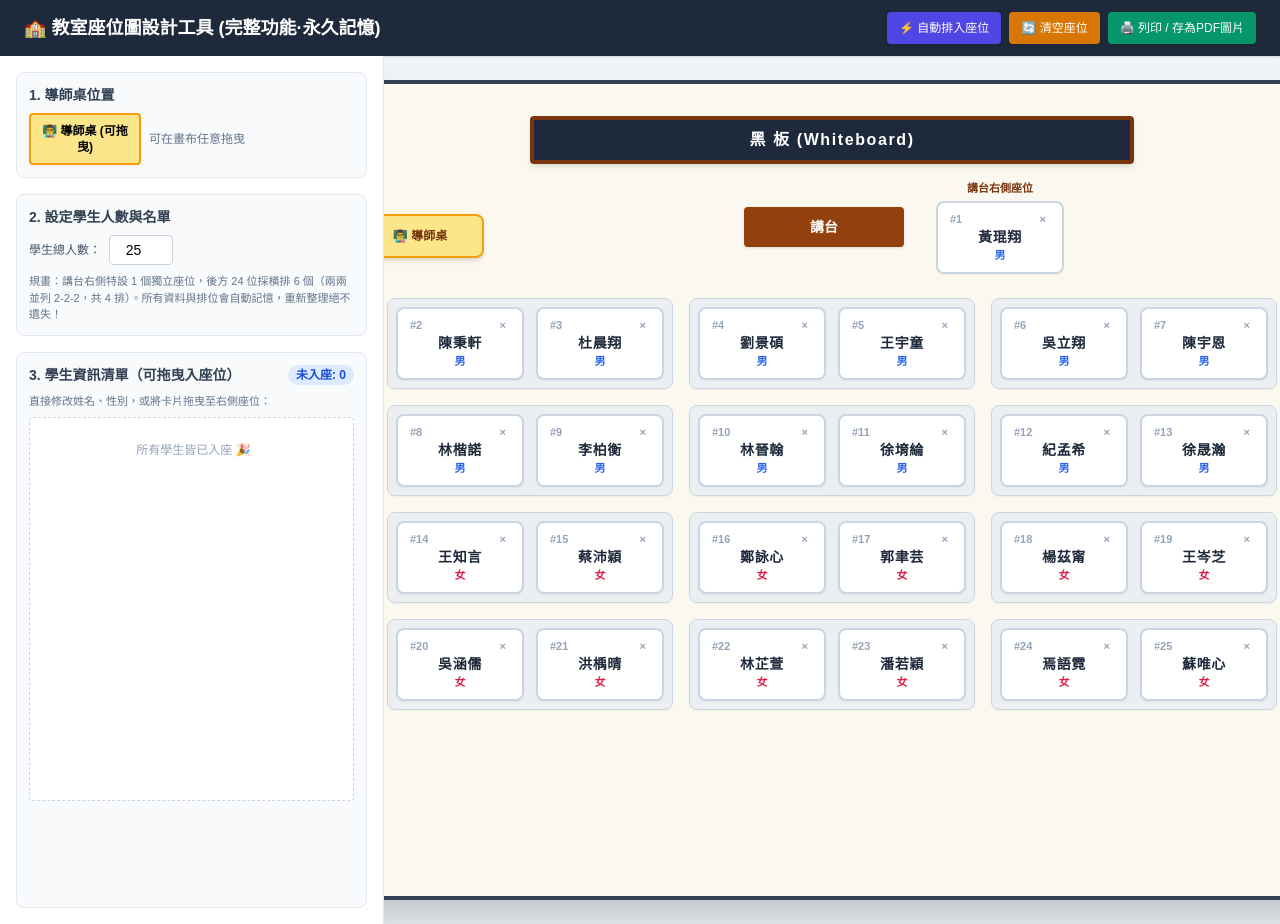
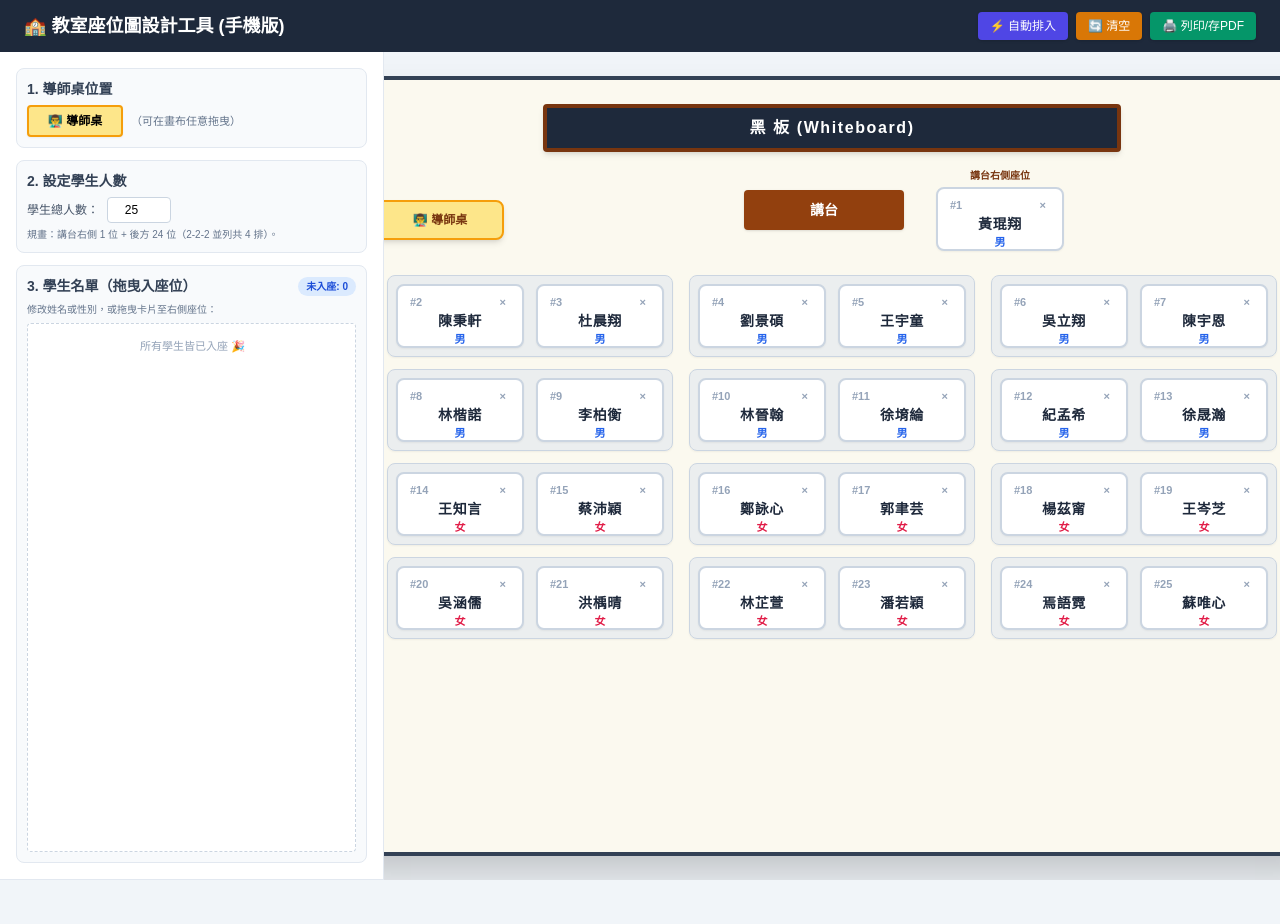
Before and after one commit to Yxinang/-309, a plain HTML site: page index.html in a window 1280 px wide. After the commit the page ends 880 px from the top, so only its background shows below. Drawn offline with nearby package versions, Linux system fonts and the light colour scheme.

Commit message:
Update index.html

```diff
--- a/index.html
+++ b/index.html
@@ -3,12 +3,13 @@
 <head>
     <meta charset="UTF-8">
     <meta name="viewport" content="width=device-width, initial-scale=1.0">
-    <title>教室座位圖設計工具 (Classroom Seating Planner)</title>
+    <title>教室座位圖設計工具 (手機與電腦響應式版)</title>
     <!-- 引入 Tailwind CSS -->
     <script src="https://cdn.tailwindcss.com"></script>
     <style>
         body {
             font-family: "Microsoft JhengHei", "Noto Sans TC", Arial, sans-serif;
+            touch-action: manipulation;
         }
         .student-chip {
             cursor: grab;
@@ -26,11 +27,11 @@
             border-color: #3b82f6;
             transform: scale(1.03);
         }
-        /* 列印與存成PDF專用樣式，確保 100% 清晰且不跑版 */
+        /* 列印與存成PDF專用樣式 */
         @media print {
             body { background: white !important; }
             header, aside { display: none !important; }
-            main { padding: 0 !important; }
+            main { padding: 0 !important; width: 100% !important; }
             #classroom-canvas { border: none !important; box-shadow: none !important; width: 100% !important; height: auto !important; background: white !important; }
         }
     </style>
@@ -38,88 +39,90 @@
 <body class="bg-slate-100 min-h-screen flex flex-col">
 
     <!-- 頂部導覽列 -->
-    <header class="bg-slate-800 text-white shadow px-6 py-3 flex justify-between items-center">
-        <h1 class="text-lg font-bold flex items-center gap-2">
-            🏫 教室座位圖設計工具 (完整功能·永久記憶)
+    <header class="bg-slate-800 text-white shadow px-4 sm:px-6 py-3 flex flex-col sm:flex-row justify-between items-center gap-2">
+        <h1 class="text-base sm:text-lg font-bold flex items-center gap-2 text-center sm:text-left">
+            🏫 教室座位圖設計工具 (手機版)
         </h1>
-        <div class="flex gap-2">
-            <button onclick="autoAssign()" class="bg-indigo-600 hover:bg-indigo-500 text-white px-3 py-2 rounded text-xs font-medium flex items-center gap-1 shadow transition">
-                ⚡ 自動排入座位
+        <div class="flex flex-wrap gap-2 justify-center">
+            <button onclick="autoAssign()" class="bg-indigo-600 hover:bg-indigo-500 text-white px-3 py-1.5 rounded text-xs font-medium shadow transition">
+                ⚡ 自動排入
             </button>
-            <button onclick="clearSeats()" class="bg-amber-600 hover:bg-amber-500 text-white px-3 py-2 rounded text-xs font-medium flex items-center gap-1 shadow transition">
-                🔄 清空座位
+            <button onclick="clearSeats()" class="bg-amber-600 hover:bg-amber-500 text-white px-3 py-1.5 rounded text-xs font-medium shadow transition">
+                🔄 清空
             </button>
-            <button onclick="window.print()" class="bg-emerald-600 hover:bg-emerald-500 text-white px-3 py-2 rounded text-xs font-medium flex items-center gap-1 shadow transition">
-                🖨️ 列印 / 存為PDF圖片
+            <button onclick="window.print()" class="bg-emerald-600 hover:bg-emerald-500 text-white px-3 py-1.5 rounded text-xs font-medium shadow transition">
+                🖨️ 列印/存PDF
             </button>
         </div>
     </header>
 
-    <div class="flex flex-1 overflow-hidden">
-        <!-- 左側控制與學生待命區 -->
-        <aside class="w-96 bg-white border-r border-slate-200 flex flex-col p-4 gap-4 overflow-y-auto shadow-sm">
+    <!-- 主內容區：手機直式自動上下堆疊，電腦橫式左右並排 -->
+    <div class="flex flex-col lg:flex-row flex-1 overflow-hidden">
+
+        <!-- 左側/上方控制與學生待命區 -->
+        <aside class="w-full lg:w-96 bg-white border-b lg:border-r border-slate-200 flex flex-col p-4 gap-3 shadow-sm max-h-96 lg:max-h-none overflow-y-auto">
 
             <!-- 步驟 1：導師桌設定 -->
-            <div class="border border-slate-200 rounded-lg p-3 bg-slate-50">
-                <h2 class="font-bold text-slate-700 text-sm mb-2">1. 導師桌位置</h2>
+            <div class="border border-slate-200 rounded-lg p-2.5 bg-slate-50">
+                <h2 class="font-bold text-slate-700 text-xs sm:text-sm mb-1.5">1. 導師桌位置</h2>
                 <div class="flex items-center gap-2">
-                    <div id="teacher-seat" class="bg-amber-200 border-2 border-amber-500 rounded p-2 text-center text-xs font-bold w-28 shadow-sm cursor-move">
-                        👨‍🏫 導師桌 (可拖曳)
+                    <div id="teacher-seat" class="bg-amber-200 border-2 border-amber-500 rounded p-1.5 text-center text-xs font-bold w-24 shadow-sm cursor-move">
+                        👨‍🏫 導師桌
                     </div>
-                    <span class="text-xs text-slate-500">可在畫布任意拖曳</span>
+                    <span class="text-[11px] text-slate-500">（可在畫布任意拖曳）</span>
                 </div>
             </div>
 
-            <!-- 步驟 2：學生人數與排版說明 -->
-            <div class="border border-slate-200 rounded-lg p-3 bg-slate-50">
-                <h2 class="font-bold text-slate-700 text-sm mb-2">2. 設定學生人數與名單</h2>
-                <div class="flex items-center gap-2 mb-2">
+            <!-- 步驟 2：學生人數與說明 -->
+            <div class="border border-slate-200 rounded-lg p-2.5 bg-slate-50">
+                <h2 class="font-bold text-slate-700 text-xs sm:text-sm mb-1.5">2. 設定學生人數</h2>
+                <div class="flex items-center gap-2 mb-1">
                     <label class="text-xs text-slate-600">學生總人數：</label>
-                    <input type="number" id="student-count" min="1" max="40" value="25" onchange="updateStudentCount()" class="w-16 border border-slate-300 rounded px-2 py-1 text-sm text-center">
+                    <input type="number" id="student-count" min="1" max="40" value="25" onchange="updateStudentCount()" class="w-16 border border-slate-300 rounded px-2 py-1 text-xs text-center">
                 </div>
-                <p class="text-[11px] text-slate-500">規畫：講台右側特設 1 個獨立座位，後方 24 位採橫排 6 個（兩兩並列 2-2-2，共 4 排）。所有資料與排位會自動記憶，重新整理絕不遺失！</p>
+                <p class="text-[10px] text-slate-500">規畫：講台右側 1 位 + 後方 24 位（2-2-2 並列共 4 排）。</p>
             </div>
 
             <!-- 步驟 3：學生資訊與待命區 -->
-            <div class="border border-slate-200 rounded-lg p-3 bg-slate-50 flex-1 flex flex-col">
-                <div class="flex justify-between items-center mb-2">
-                    <h2 class="font-bold text-slate-700 text-sm">3. 學生資訊清單（可拖曳入座位）</h2>
-                    <span id="unassigned-count" class="text-xs bg-blue-100 text-blue-700 font-semibold px-2 py-0.5 rounded-full">未入座: 0</span>
+            <div class="border border-slate-200 rounded-lg p-2.5 bg-slate-50 flex-1 flex flex-col min-h-[160px]">
+                <div class="flex justify-between items-center mb-1.5">
+                    <h2 class="font-bold text-slate-700 text-xs sm:text-sm">3. 學生名單（拖曳入座位）</h2>
+                    <span id="unassigned-count" class="text-[10px] bg-blue-100 text-blue-700 font-semibold px-2 py-0.5 rounded-full">未入座: 0</span>
                 </div>
-                <p class="text-[11px] text-slate-500 mb-2">直接修改姓名、性別，或將卡片拖曳至右側座位：</p>
+                <p class="text-[10px] text-slate-500 mb-1.5">修改姓名或性別，或拖曳卡片至右側座位：</p>
 
                 <!-- 待命學生卡片容器 -->
-                <div id="student-pool" class="flex flex-col gap-1.5 overflow-y-auto flex-1 max-h-96 pr-1 border border-dashed border-slate-300 p-2 rounded bg-white" ondragover="allowDrop(event)" ondragleave="removeDropStyle(event)" ondrop="dropToPool(event)">
+                <div id="student-pool" class="flex flex-col gap-1 overflow-y-auto flex-1 h-36 lg:h-auto pr-1 border border-dashed border-slate-300 p-1.5 rounded bg-white" ondragover="allowDrop(event)" ondragleave="removeDropStyle(event)" ondrop="dropToPool(event)">
                     <!-- 動態生成學生 -->
                 </div>
             </div>
 
         </aside>
 
-        <!-- 右側互動畫布區 -->
-        <main class="flex-1 p-6 flex flex-col items-center justify-center overflow-auto relative">
+        <!-- 右側/下方互動畫布區 -->
+        <main class="flex-1 p-4 sm:p-6 flex flex-col items-center justify-center overflow-auto relative bg-slate-100">
 
-            <!-- 教室畫布外框 -->
-            <div id="classroom-canvas" class="w-[1080px] h-[820px] bg-amber-50/70 border-4 border-slate-700 rounded-xl relative shadow-2xl overflow-hidden flex flex-col items-center pt-8 px-8 pb-8">
+            <!-- 教室畫布外框 (支援手機縮放滑動) -->
+            <div id="classroom-canvas" class="w-[1020px] h-[780px] bg-amber-50/70 border-4 border-slate-700 rounded-xl relative shadow-2xl overflow-hidden flex flex-col items-center pt-6 px-6 pb-6 scale-[0.85] sm:scale-100 origin-top">
 
                 <!-- 黑板 -->
-                <div class="w-3/5 h-12 bg-slate-800 border-4 border-amber-900 rounded flex items-center justify-center text-white font-bold shadow-md tracking-widest text-base mb-4">
+                <div class="w-3/5 h-12 bg-slate-800 border-4 border-amber-900 rounded flex items-center justify-center text-white font-bold shadow-md tracking-widest text-sm sm:text-base mb-4">
                     黑 板 (Whiteboard)
                 </div>
 
                 <!-- 講台與講台右側特別座位區 -->
-                <div class="w-full flex justify-center items-center gap-8 mb-6 px-8 relative">
-                    <!-- 左側平衡空間佔位 -->
+                <div class="w-full flex justify-center items-center gap-6 sm:gap-8 mb-6 px-6 relative">
+                    <!-- 左側平衡空間 -->
                     <div class="w-28"></div>
 
                     <!-- 中間講台 -->
-                    <div class="w-40 h-10 bg-amber-800 rounded shadow flex items-center justify-center text-white text-sm font-bold">
+                    <div class="w-36 sm:w-40 h-9 sm:h-10 bg-amber-800 rounded shadow flex items-center justify-center text-white text-xs sm:text-sm font-bold">
                         講台
                     </div>
 
                     <!-- 右側講台旁特別座位 (Seat 1) -->
                     <div class="flex flex-col items-center">
-                        <span class="text-[11px] text-amber-900 font-bold mb-1">講台右側座位</span>
+                        <span class="text-[10px] text-amber-900 font-bold mb-1">講台右側座位</span>
                         <div id="front-special-seat-container">
                             <!-- 動態填入 Seat 1 -->
                         </div>
@@ -127,12 +130,12 @@
                 </div>
 
                 <!-- 導師桌（畫布內可自由拖曳） -->
-                <div id="canvas-teacher" class="absolute bg-amber-200 border-2 border-amber-500 rounded-lg p-3 text-center shadow-md w-32 cursor-move z-20" style="top: 130px; left: 60px;">
+                <div id="canvas-teacher" class="absolute bg-amber-200 border-2 border-amber-500 rounded-lg p-2.5 text-center shadow-md w-28 sm:w-32 cursor-move z-20" style="top: 120px; left: 50px;">
                     <div class="text-xs font-bold text-amber-900">👨‍🏫 導師桌</div>
                 </div>
 
                 <!-- 後方 24 位座位矩陣容器 -->
-                <div id="seats-grid" class="flex flex-col gap-4 items-center relative z-10 w-full px-6">
+                <div id="seats-grid" class="flex flex-col gap-3 items-center relative z-10 w-full px-4">
                     <!-- 後方 24 個座位生成於此 -->
                 </div>
 
@@ -172,13 +175,13 @@
 
         let students = [];
         let seatingAssignments = {};
-        let teacherPos = { top: 130, left: 60 };
+        let teacherPos = { top: 120, left: 50 };
 
         function loadFromLocalStorage() {
             try {
-                const savedStudents = localStorage.getItem('seating_students_v7');
-                const savedAssignments = localStorage.getItem('seating_assignments_v7');
-                const savedTeacherPos = localStorage.getItem('seating_teacher_pos_v7');
+                const savedStudents = localStorage.getItem('seating_students_v8');
+                const savedAssignments = localStorage.getItem('seating_assignments_v8');
+                const savedTeacherPos = localStorage.getItem('seating_teacher_pos_v8');
 
                 if (savedStudents) {
                     students = JSON.parse(savedStudents);
@@ -208,9 +211,9 @@
 
         function saveToLocalStorage() {
             try {
-                localStorage.setItem('seating_students_v7', JSON.stringify(students));
-                localStorage.setItem('seating_assignments_v7', JSON.stringify(seatingAssignments));
-                localStorage.setItem('seating_teacher_pos_v7', JSON.stringify(teacherPos));
+                localStorage.setItem('seating_students_v8', JSON.stringify(students));
+                localStorage.setItem('seating_assignments_v8', JSON.stringify(seatingAssignments));
+                localStorage.setItem('seating_teacher_pos_v8', JSON.stringify(teacherPos));
             } catch (e) {
                 console.warn('LocalStorage 儲存受限');
             }
@@ -269,13 +272,13 @@
             const unassignedStudents = students.filter(s => !assignedIds.includes(s.id));
 
             if (unassignedStudents.length === 0) {
-                poolEl.innerHTML = `<div class="text-xs text-slate-400 text-center py-4">所有學生皆已入座 🎉</div>`;
+                poolEl.innerHTML = `<div class="text-[11px] text-slate-400 text-center py-2">所有學生皆已入座 🎉</div>`;
                 return;
             }
 
             unassignedStudents.forEach(s => {
                 const card = document.createElement('div');
-                card.className = `student-chip bg-white border border-slate-300 rounded p-1.5 flex items-center justify-between text-xs shadow-sm hover:border-blue-400`;
+                card.className = `student-chip bg-white border border-slate-300 rounded p-1 flex items-center justify-between text-xs shadow-sm hover:border-blue-400`;
                 card.draggable = true;
                 card.ondragstart = (e) => {
                     e.dataTransfer.setData('text/plain', s.id);
@@ -284,15 +287,15 @@
                 const genderColor = s.gender === '男' ? 'text-blue-600' : 'text-rose-600';
 
                 card.innerHTML = `
-                    <div class="flex items-center gap-1.5 flex-1">
-                        <span class="font-bold text-slate-400 w-6">#${s.id}</span>
+                    <div class="flex items-center gap-1 flex-1">
+                        <span class="font-bold text-slate-400 w-5 text-[11px]">#${s.id}</span>
                         <input type="text" value="${s.name}" onclick="event.stopPropagation()" oninput="updateStudentInfo(${s.id}, 'name', this.value)" class="border rounded px-1 py-0.5 w-20 text-xs font-semibold">
-                        <select onclick="event.stopPropagation()" onchange="updateStudentInfo(${s.id}, 'gender', this.value)" class="border rounded px-1 py-0.5 text-xs ${genderColor}">
+                        <select onclick="event.stopPropagation()" onchange="updateStudentInfo(${s.id}, 'gender', this.value)" class="border rounded px-1 py-0.5 text-[11px] ${genderColor}">
                             <option value="男" ${s.gender === '男' ? 'selected' : ''}>男</option>
                             <option value="女" ${s.gender === '女' ? 'selected' : ''}>女</option>
                         </select>
                     </div>
-                    <span class="text-slate-400 text-[10px] cursor-grab">⠿</span>
+                    <span class="text-slate-400 text-[10px] cursor-grab px-1">⠿</span>
                 `;
                 poolEl.appendChild(card);
             });
@@ -326,11 +329,11 @@
 
             for (let r = 0; r < fullRowsCount; r++) {
                 const rowDiv = document.createElement('div');
-                rowDiv.className = 'flex justify-center gap-4 w-full';
+                rowDiv.className = 'flex justify-center gap-3 sm:gap-4 w-full';
 
                 for (let group = 0; group < 3; group++) {
                     const groupDiv = document.createElement('div');
-                    groupDiv.className = 'flex gap-3 bg-slate-200/60 p-2 rounded-lg border border-slate-300 shadow-sm';
+                    groupDiv.className = 'flex gap-2 sm:gap-3 bg-slate-200/60 p-1.5 sm:p-2 rounded-lg border border-slate-300 shadow-sm';
 
                     for (let i = 0; i < 2; i++) {
                         if (currentSeatIndex <= totalStudents) {
@@ -350,7 +353,7 @@
 
                 for (let group = 0; group < 3; group++) {
                     const groupDiv = document.createElement('div');
-                    groupDiv.className = 'flex gap-3 bg-slate-200/50 p-2 rounded-lg border border-slate-300';
+                    groupDiv.className = 'flex gap-2 sm:gap-3 bg-slate-200/50 p-1.5 sm:p-2 rounded-lg border border-slate-300';
 
                     let groupHasSeat = false;
                     for (let i = 0; i < 2; i++) {
@@ -361,7 +364,7 @@
                             groupHasSeat = true;
                         } else {
                             const emptyPlaceholder = document.createElement('div');
-                            emptyPlaceholder.className = 'w-32 h-18 opacity-0 pointer-events-none';
+                            emptyPlaceholder.className = 'w-30 sm:w-32 h-16 sm:h-18 opacity-0 pointer-events-none';
                             groupDiv.appendChild(emptyPlaceholder);
                         }
                     }
@@ -375,7 +378,7 @@
 
         function createSeatElement(seatId, seatNumber) {
             const slot = document.createElement('div');
-            slot.className = 'seat-slot w-32 h-18 bg-white border-2 border-slate-300 rounded-lg p-2 flex flex-col justify-between items-center shadow-sm relative cursor-pointer hover:border-blue-400';
+            slot.className = 'seat-slot w-30 sm:w-32 h-16 sm:h-18 bg-white border-2 border-slate-300 rounded-lg p-1.5 sm:p-2 flex flex-col justify-between items-center shadow-sm relative cursor-pointer hover:border-blue-400';
             slot.dataset.seatId = seatId;
 
             slot.ondragover = (e) => { e.preventDefault(); slot.classList.add('drag-over'); };
@@ -393,12 +396,12 @@
             if (assignedStudent) {
                 const genderColor = assignedStudent.gender === '男' ? 'text-blue-600 font-bold' : 'text-rose-600 font-bold';
                 slot.innerHTML = `
-                    <div class="flex justify-between w-full text-[11px] px-1 text-slate-400 font-bold">
+                    <div class="flex justify-between w-full text-[10px] sm:text-[11px] px-1 text-slate-400 font-bold">
                         <span>#${seatNumber}</span>
                         <button onclick="removeStudentFromSeat('${seatId}')" class="hover:text-rose-600 px-1 font-bold">×</button>
                     </div>
-                    <div class="text-sm font-bold text-slate-800 tracking-wider px-1">${assignedStudent.name}</div>
-                    <div class="text-[11px] ${genderColor}">${assignedStudent.gender}</div>
+                    <div class="text-xs sm:text-sm font-bold text-slate-800 tracking-wider px-1">${assignedStudent.name}</div>
+                    <div class="text-[10px] sm:text-[11px] ${genderColor}">${assignedStudent.gender}</div>
                 `;
                 slot.draggable = true;
                 slot.ondragstart = (e) => {
@@ -407,10 +410,10 @@
                 };
             } else {
                 slot.innerHTML = `
-                    <div class="flex justify-between w-full text-[11px] px-1 text-slate-400 font-bold">
+                    <div class="flex justify-between w-full text-[10px] sm:text-[11px] px-1 text-slate-400 font-bold">
                         <span>#${seatNumber}</span>
                     </div>
-                    <div class="text-xs text-slate-300 italic my-auto">空座位</div>
+                    <div class="text-[11px] sm:text-xs text-slate-300 italic my-auto">空座位</div>
                     <div></div>
                 `;
             }
@@ -470,9 +473,12 @@
             renderAll();
         }
 
+        // 支援滑鼠與觸控拖曳導師桌
         function makeDraggable(elmnt) {
             let pos1 = 0, pos2 = 0, pos3 = 0, pos4 = 0;
+
             elmnt.onmousedown = dragMouseDown;
+            elmnt.ontouchstart = touchStart;
 
             function dragMouseDown(e) {
                 e.preventDefault();
@@ -483,16 +489,39 @@
                 elmnt.style.zIndex = 100;
             }
 
+            function touchStart(e) {
+                if (e.touches.length === 1) {
+                    pos3 = e.touches[0].clientX;
+                    pos4 = e.touches[0].clientY;
+                    document.ontouchend = closeDragElement;
+                    document.ontouchmove = touchDrag;
+                    elmnt.style.zIndex = 100;
+                }
+            }
+
             function elementDrag(e) {
                 e.preventDefault();
                 pos1 = pos3 - e.clientX;
                 pos2 = pos4 - e.clientY;
                 pos3 = e.clientX;
                 pos4 = e.clientY;
+                moveElement(pos1, pos2);
+            }
 
+            function touchDrag(e) {
+                if (e.touches.length === 1) {
+                    pos1 = pos3 - e.touches[0].clientX;
+                    pos2 = pos4 - e.touches[0].clientY;
+                    pos3 = e.touches[0].clientX;
+                    pos4 = e.touches[0].clientY;
+                    moveElement(pos1, pos2);
+                }
+            }
+
+            function moveElement(p1, p2) {
                 const canvas = document.getElementById('classroom-canvas');
-                let newTop = elmnt.offsetTop - pos2;
-                let newLeft = elmnt.offsetLeft - pos1;
+                let newTop = elmnt.offsetTop - p2;
+                let newLeft = elmnt.offsetLeft - p1;
 
                 if (newTop < 0) newTop = 0;
                 if (newLeft < 0) newLeft = 0;
@@ -509,6 +538,8 @@
             function closeDragElement() {
                 document.onmouseup = null;
                 document.onmousemove = null;
+                document.ontouchend = null;
+                document.ontouchmove = null;
                 elmnt.style.zIndex = 20;
             }
         }
```
